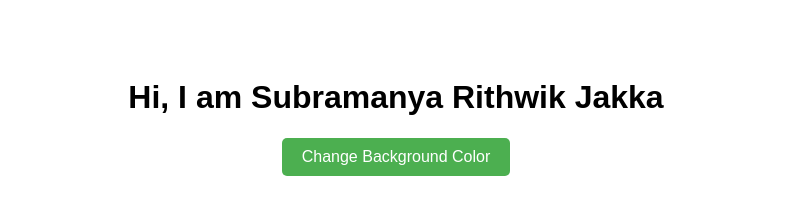
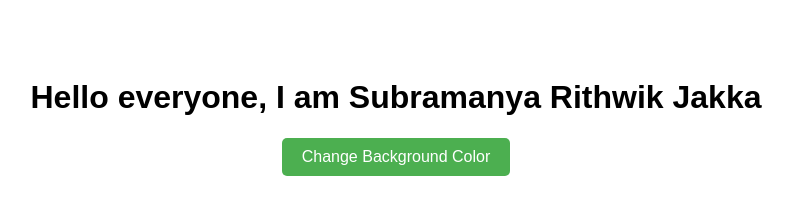
Before and after one commit to Rithwik-Minfy/Assignment-3, a plain HTML site: page index.html in a window 1280 px wide. Shown: the whole page, without its empty margins (244-1037 px from the left). Drawn offline with Linux system fonts and the light colour scheme.

Commit message:
Greeting change from Hi to Hello everyone

```diff
--- a/index.html
+++ b/index.html
@@ -35,7 +35,7 @@
 </head>
 
 <body>
-    <h1>Hi, I am Subramanya Rithwik Jakka</h1>
+    <h1>Hello everyone, I am Subramanya Rithwik Jakka</h1>
     <button id="colorButton">Change Background Color</button>
 
     <script>
```
